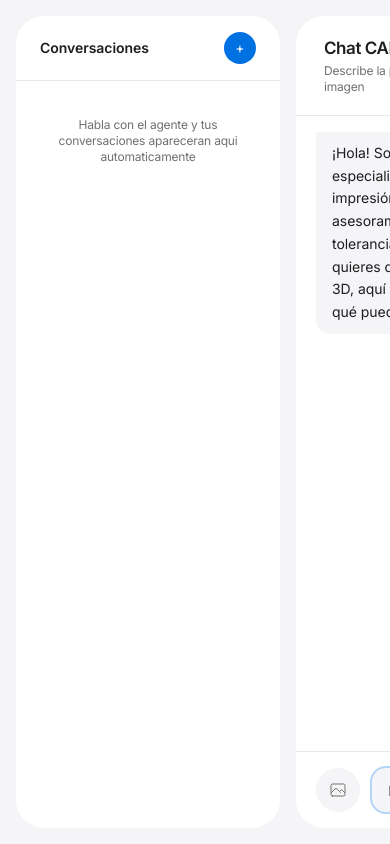
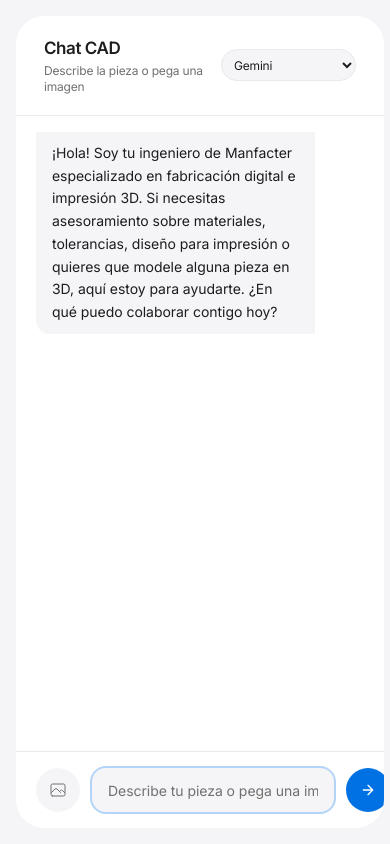
Before and after one commit to criss717/manfacter-cad, a Next.js app: page /cad in a window 390 px wide. Built offline with nearby package versions, Linux system fonts and the light colour scheme.

Commit message:
ajustes responsive a slidebars de propiedades, y proyectos

```diff
--- a/src/app/(app)/cad/page.tsx
+++ b/src/app/(app)/cad/page.tsx
@@ -15,12 +15,14 @@ import Image from "next/image";
 export default function CadPage() {
   const glbUrl = useCadStore((s) => s.glbUrl);
   const [mounted, setMounted] = useState(false);
-  const [showProjects, setShowProjects] = useState(true);
-  const [showInspector, setShowInspector] = useState(true);
+  const [showProjects, setShowProjects] = useState(false);
+  const [showInspector, setShowInspector] = useState(false);
 
   useEffect(() => {
     const id = setTimeout(() => {
       setMounted(true);
+      setShowProjects(window.innerWidth >= 1040);
+      setShowInspector(window.innerWidth >= 1270);
     }, 0);
     return () => clearTimeout(id);
   }, []);
@@ -62,7 +64,7 @@ export default function CadPage() {
             transition={{ duration: 0.3, ease: [0.25, 0.1, 0.25, 1] }}
             className="shrink-0 overflow-hidden p-4 pr-0"
           >
-            <ProjectSidebar />
+            <ProjectSidebar onClose={() => setShowProjects(false)} />
           </motion.div>
         )}
       </AnimatePresence>
@@ -86,7 +88,7 @@ export default function CadPage() {
           <div className="flex items-center gap-3">
             <button
               onClick={() => setShowProjects(!showProjects)}
-              className="w-9 h-9 cursor-pointer rounded-xl bg-snow flex items-center justify-center hover:bg-silver-mist/50 transition-colors"
+              className="w-9 h-9 cursor-pointer border-blue-400 border-2 rounded-xl bg-snow flex items-center justify-center hover:bg-silver-mist/50 transition-colors"
               title="Proyectos"
             >
               <svg className="w-4 h-4 text-ink" fill="none" viewBox="0 0 24 24" stroke="currentColor" strokeWidth={1.5}>
@@ -94,7 +96,7 @@ export default function CadPage() {
               </svg>
             </button>
             <Image src="/logo_palacin.png" alt="Manfacter" width={72} height={28} className="rounded-lg object-contain" />
-            <div>
+            <div className="hidden lg:block">
               <h1 className="text-heading-sm font-bold text-ink tracking-tight">Studio</h1>
               <p className="text-caption text-graphite -mt-0.5">
                 {glbUrl ? "Modelo cargado" : "Describe tu pieza para empezar"}
--- a/src/app/globals.css
+++ b/src/app/globals.css
@@ -73,3 +73,26 @@ body {
   -moz-osx-font-smoothing: grayscale;
   font-feature-settings: "cv01", "cv03", "cv04", "cv10", "cv11";
 }
+
+::-webkit-scrollbar {
+  width: 5px;
+  height: 5px;
+}
+
+::-webkit-scrollbar-track {
+  background: transparent;
+}
+
+::-webkit-scrollbar-thumb {
+  background: #c7c7cc;
+  border-radius: 9999px;
+}
+
+::-webkit-scrollbar-thumb:hover {
+  background: #aeaeb2;
+}
+
+* {
+  scrollbar-width: thin;
+  scrollbar-color: #c7c7cc transparent;
+}
--- a/src/app/page.tsx
+++ b/src/app/page.tsx
@@ -15,7 +15,7 @@ export default function HomePage() {
       >
         <div className="flex items-center gap-3">
           <Image src="/logo_palacin.png" alt="Manfacter" width={120} height={48} className="rounded-md object-contain" />
-          <span className="text-display text-[1.25rem] font-semibold text-ink tracking-tight">Studio</span>
+          <span className="text-display text-[1.25rem] font-semibold text-ink tracking-tight hidden sm:block">Studio</span>
         </div>
         <Link
           href="/cad"
--- a/src/components/ProjectSidebar.tsx
+++ b/src/components/ProjectSidebar.tsx
@@ -10,7 +10,7 @@ import {
   getCurrentProjectId,
 } from "@/store/autoSave";
 
-export default function ProjectSidebar() {
+export default function ProjectSidebar({ onClose }: { onClose?: () => void }) {
   useCadStore((s) => s.projectRefreshKey);
   const focusChatInput = useCadStore((s) => s.focusChatInput);
   const projects = getProjects();
@@ -34,15 +34,28 @@ export default function ProjectSidebar() {
 
   return (
     <div className="flex flex-col h-full bg-snow rounded-3xl overflow-hidden">
-      <div className="px-6 py-4 border-b border-silver-mist flex items-center justify-between">
+      <div className="px-4 py-4 border-b border-silver-mist flex items-center justify-between">
         <h2 className="text-body-sm font-semibold text-ink">Conversaciones</h2>
+        <div className="flex items-center gap-1">
           <button
             onClick={handleNew}
-          className="w-8 h-8 cursor-pointer rounded-full bg-azure text-snow flex items-center justify-center hover:bg-cobalt-link transition-colors text-sm"
+            className="w-7 h-7 cursor-pointer rounded-full bg-azure text-snow flex items-center justify-center hover:bg-cobalt-link transition-colors text-sm"
             title="Nueva conversacion"
           >
             +
           </button>
+          {onClose && (
+            <button
+              onClick={onClose}
+              className="w-7 h-7 cursor-pointer rounded-full bg-fog text-graphite flex items-center justify-center hover:bg-silver-mist transition-colors"
+              title="Ocultar proyectos"
+            >
+              <svg className="w-3.5 h-3.5" fill="none" viewBox="0 0 24 24" stroke="currentColor" strokeWidth={2}>
+                <path strokeLinecap="round" strokeLinejoin="round" d="M15 19l-7-7 7-7" />
+              </svg>
+            </button>
+          )}
+        </div>
       </div>
 
       <div className="flex-1 overflow-y-auto px-3 py-3 space-y-2">
```
Lines whose indentation alone changed are shown as unchanged.
